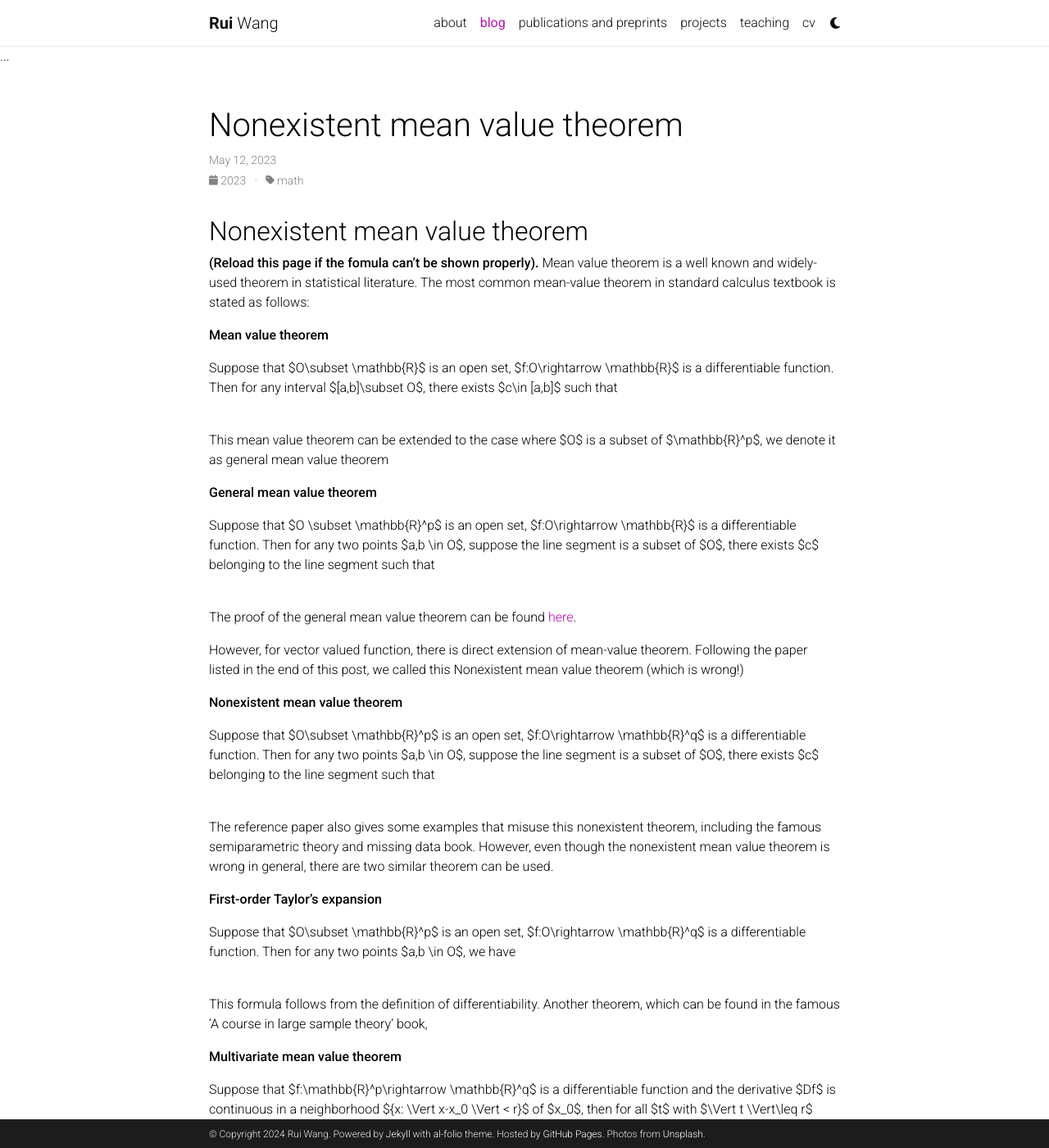
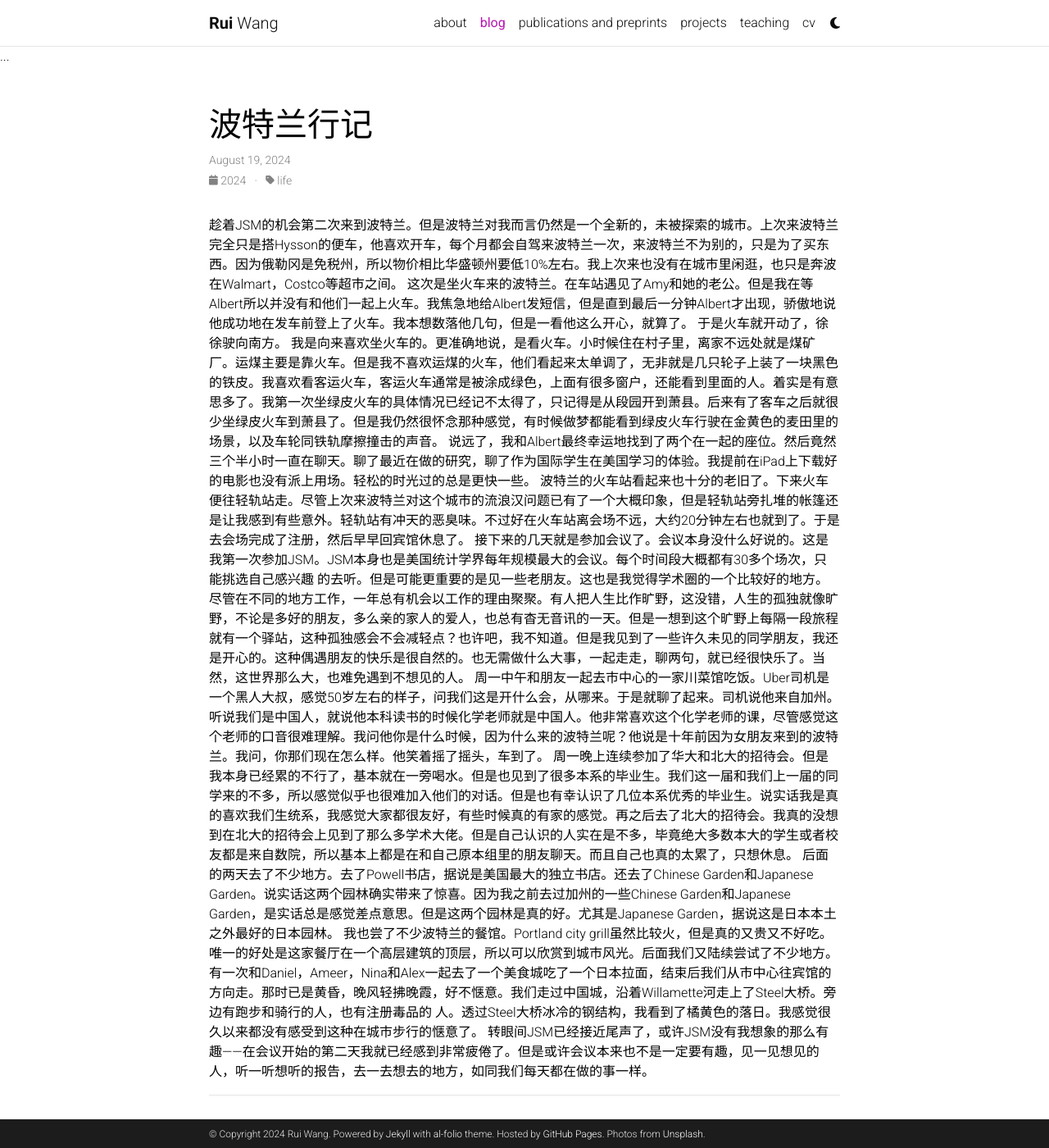
Before and after one commit to wangrui24/wangrui, a Jekyll site: the page built from _posts/2024-08-19-portland.md, in a window 1280 px wide and 1400 px high. Shown: the whole window at 82% size. Built offline with Jekyll 4.4.1, drawn with Linux system fonts in a browser that asks for light colours; formulas are drawn with MathJax 3; comment, search, counter and statistics services are not loaded; a style sheet for code colours, icons or effects is not loaded; some of the changed text lies outside the part shown.

Commit message:
Update 2024-08-19-portland.md

```diff
--- a/_posts/2024-08-19-portland.md
+++ b/_posts/2024-08-19-portland.md
@@ -1,59 +1,23 @@
 ---
 layout: post
-title: Nonexistent mean value theorem
-date: 2023-05-12 15:53:00-0400
+title: 波特兰行记
+date: 2024-08-19 15:53:00-0400
 description:
-categories: math
+categories: life
 giscus_comments: true
 related_posts: true
 ---
-## Nonexistent mean value theorem
-**(Reload this page if the fomula can't be shown properly).** Mean value theorem is a well known and widely-used theorem in statistical literature. The most common mean-value theorem in standard calculus textbook is stated as follows:
+趁着JSM的机会第二次来到波特兰。但是波特兰对我而言仍然是一个全新的，未被探索的城市。上次来波特兰完全只是搭Hysson的便车，他喜欢开车，每个月都会自驾来波特兰一次，来波特兰不为别的，只是为了买东西。因为俄勒冈是免税州，所以物价相比华盛顿州要低10%左右。我上次来也没有在城市里闲逛，也只是奔波在Walmart，Costco等超市之间。
+这次是坐火车来的波特兰。在车站遇见了Amy和她的老公。但是我在等Albert所以并没有和他们一起上火车。我焦急地给Albert发短信，但是直到最后一分钟Albert才出现，骄傲地说他成功地在发车前登上了火车。我本想数落他几句，但是一看他这么开心，就算了。
+于是火车就开动了，徐徐驶向南方。
+我是向来喜欢坐火车的。更准确地说，是看火车。小时候住在村子里，离家不远处就是煤矿厂。运煤主要是靠火车。但是我不喜欢运煤的火车，他们看起来太单调了，无非就是几只轮子上装了一块黑色的铁皮。我喜欢看客运火车，客运火车通常是被涂成绿色，上面有很多窗户，还能看到里面的人。着实是有意思多了。我第一次坐绿皮火车的具体情况已经记不太得了，只记得是从段园开到萧县。后来有了客车之后就很少坐绿皮火车到萧县了。但是我仍然很怀念那种感觉，有时候做梦都能看到绿皮火车行驶在金黄色的麦田里的场景，以及车轮同铁轨摩擦撞击的声音。
+说远了，我和Albert最终幸运地找到了两个在一起的座位。然后竟然三个半小时一直在聊天。聊了最近在做的研究，聊了作为国际学生在美国学习的体验。我提前在iPad上下载好的电影也没有派上用场。轻松的时光过的总是更快一些。
+波特兰的火车站看起来也十分的老旧了。下来火车便往轻轨站走。尽管上次来波特兰对这个城市的流浪汉问题已有了一个大概印象，但是轻轨站旁扎堆的帐篷还是让我感到有些意外。轻轨站有冲天的恶臭味。不过好在火车站离会场不远，大约20分钟左右也就到了。于是去会场完成了注册，然后早早回宾馆休息了。
+接下来的几天就是参加会议了。会议本身没什么好说的。这是我第一次参加JSM。JSM本身也是美国统计学界每年规模最大的会议。每个时间段大概都有30多个场次，只能挑选自己感兴趣 的去听。但是可能更重要的是见一些老朋友。这也是我觉得学术圈的一个比较好的地方。尽管在不同的地方工作，一年总有机会以工作的理由聚聚。有人把人生比作旷野，这没错，人生的孤独就像旷野，不论是多好的朋友，多么亲的家人的爱人，也总有杳无音讯的一天。但是一想到这个旷野上每隔一段旅程就有一个驿站，这种孤独感会不会减轻点？也许吧，我不知道。但是我见到了一些许久未见的同学朋友，我还是开心的。这种偶遇朋友的快乐是很自然的。也无需做什么大事，一起走走，聊两句，就已经很快乐了。当然，这世界那么大，也难免遇到不想见的人。
+周一中午和朋友一起去市中心的一家川菜馆吃饭。Uber司机是一个黑人大叔，感觉50岁左右的样子，问我们这是开什么会，从哪来。于是就聊了起来。司机说他来自加州。听说我们是中国人，就说他本科读书的时候化学老师就是中国人。他非常喜欢这个化学老师的课，尽管感觉这个老师的口音很难理解。我问他你是什么时候，因为什么来的波特兰呢？他说是十年前因为女朋友来到的波特兰。我问，你那们现在怎么样。他笑着摇了摇头，车到了。
+周一晚上连续参加了华大和北大的招待会。但是我本身已经累的不行了，基本就在一旁喝水。但是也见到了很多本系的毕业生。我们这一届和我们上一届的同学来的不多，所以感觉似乎也很难加入他们的对话。但是也有幸认识了几位本系优秀的毕业生。说实话我是真的喜欢我们生统系，我感觉大家都很友好，有些时候真的有家的感觉。再之后去了北大的招待会。我真的没想到在北大的招待会上见到了那么多学术大佬。但是自己认识的人实在是不多，毕竟绝大多数本大的学生或者校友都是来自数院，所以基本上都是在和自己原本组里的朋友聊天。而且自己也真的太累了，只想休息。
+后面的两天去了不少地方。去了Powell书店，据说是美国最大的独立书店。还去了Chinese Garden和Japanese Garden。说实话这两个园林确实带来了惊喜。因为我之前去过加州的一些Chinese Garden和Japanese Garden，是实话总是感觉差点意思。但是这两个园林是真的好。尤其是Japanese Garden，据说这是日本本土之外最好的日本园林。
+我也尝了不少波特兰的餐馆。Portland city grill虽然比较火，但是真的又贵又不好吃。唯一的好处是这家餐厅在一个高层建筑的顶层，所以可以欣赏到城市风光。后面我们又陆续尝试了不少地方。有一次和Daniel，Ameer，Nina和Alex一起去了一个美食城吃了一个日本拉面，结束后我们从市中心往宾馆的方向走。那时已是黄昏，晚风轻拂晚霞，好不惬意。我们走过中国城，沿着Willamette河走上了Steel大桥。旁边有跑步和骑行的人，也有注册毒品的 人。透过Steel大桥冰冷的钢结构，我看到了橘黄色的落日。我感觉很久以来都没有感受到这种在城市步行的惬意了。
+转眼间JSM已经接近尾声了，或许JSM没有我想象的那么有趣——在会议开始的第二天我就已经感到非常疲倦了。但是或许会议本来也不是一定要有趣，见一见想见的人，听一听想听的报告，去一去想去的地方，如同我们每天都在做的事一样。
 
-**Mean value theorem**
-
-Suppose that $O\subset \mathbb{R}$ is an open set, $f:O\rightarrow \mathbb{R}$ is a differentiable function. Then for any interval $[a,b]\subset O$, there exists $c\in [a,b]$ such that
-
-$$ f(b)-f(a) = f'(c)(b-a) $$
-
-
-This mean value theorem can be extended to the case where $O$ is a subset of $\mathbb{R}^p$, we denote it as general mean value theorem
-
-**General mean value theorem**
-
-Suppose that $O \subset \mathbb{R}^p$ is an open set, $f:O\rightarrow \mathbb{R}$ is a differentiable function. Then for any two points $a,b \in O$, suppose the line segment is a subset of $O$, there exists $c$ belonging to the line segment such that
-
-$$ f(b)-f(a) = [f'(c)]^T(b-a) $$
-
-The proof of the general mean value theorem can be found [here](http://www.math.toronto.edu/courses/mat237y1/20199/notes/Chapter2/S2.4.html).
-
-However, for vector valued function, there is direct extension of mean-value theorem. Following the paper listed in the end of this post, we called this Nonexistent mean value theorem (which is wrong!)
-
-**Nonexistent mean value theorem**
-
-Suppose that $O\subset \mathbb{R}^p$ is an open set, $f:O\rightarrow \mathbb{R}^q$ is a differentiable function. Then for any two points $a,b \in O$, suppose the line segment is a subset of $O$, there exists $c$ belonging to the line segment such that
-
-$$ f(b)-f(a) = [f'(c)]^T(b-a) $$
-
-
-The reference paper also gives some examples that misuse this nonexistent theorem, including the famous semiparametric theory and missing data book. However, even though the nonexistent mean value theorem is wrong in general, there are two similar theorem can be used.
-
-**First-order Taylor’s expansion**
-
-Suppose that $O\subset \mathbb{R}^p$ is an open set, $f:O\rightarrow \mathbb{R}^q$ is a differentiable function. Then for any two points $a,b \in O$, we have
-
-$$ f(b)-f(a) = [f'(a)]^T(b-a) + o(\Vert b-a \Vert) $$
-
-This formula follows from the definition of differentiability. Another theorem, which can be found in the famous 'A course in large sample theory' book,
-
-**Multivariate mean value theorem**
-
-Suppose that  $f:\mathbb{R}^p\rightarrow \mathbb{R}^q$ is a differentiable function and the derivative $Df$ is continuous in a neighborhood $\{x: \Vert x-x_0 \Vert < r\}$ of $x_0$, then for all $t$ with $\Vert t \Vert\leq r$
-
-$$ f(x_0+t)-f(x_0) = \int_{0}^1 Df(x_0+ut)du \cdot t$$
-
-
-
-Reference:
-Feng, C., Wang, H., Han, Y., Xia, Y., & Tu, X. M. (2013). The mean value theorem and Taylor’s expansion in statistics. The American Statistician, 67(4), 245-248.
 ------
```
